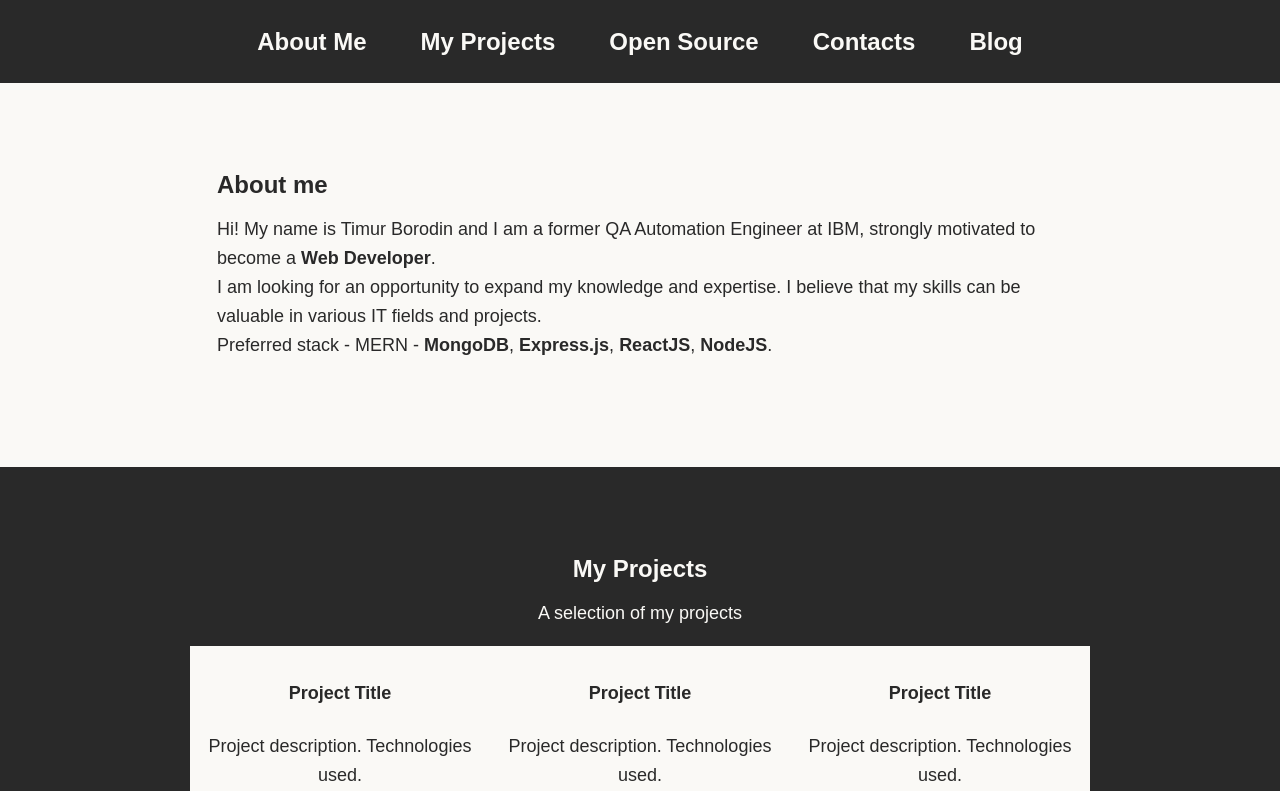
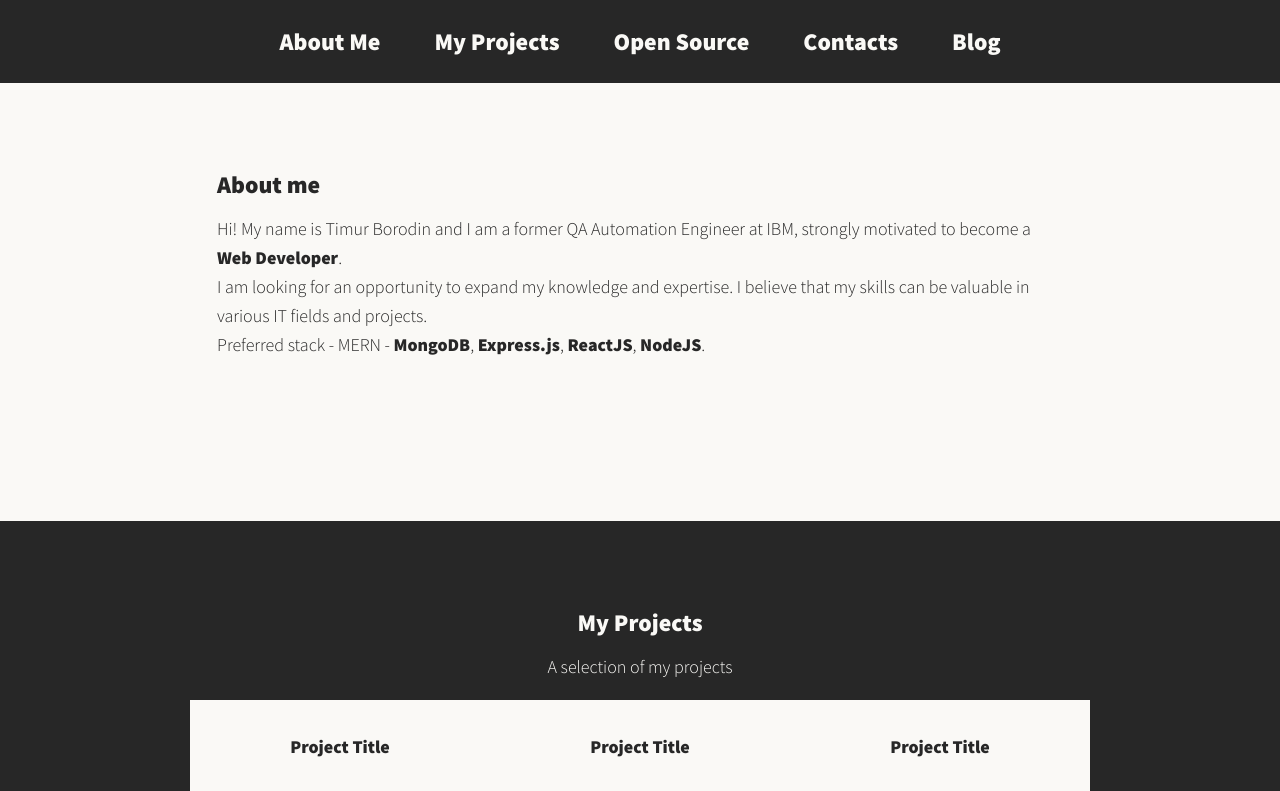
Before and after one commit to De1ain/de1ain.github.io, a Next.js app: page / in a window 1280 px wide. Shown: the top 791 px of the page. Built offline with nearby package versions, Linux system fonts and the light colour scheme.

Commit message:
Global styles changes - font fixed, section padding, black color shade changed.

```diff
--- a/styles/globals.css
+++ b/styles/globals.css
@@ -1,18 +1,19 @@
+@import url("https://fonts.googleapis.com/css?family=Source+Sans+Pro:200,300,900&display=swap");
+
 * {
   box-sizing: border-box;
 }
-
-@import url("https://fonts.googleapis.com/css?family=Source+Sans+Pro:300,900&display=swap");
 
 :root {
   --ff-primary: "Source Sans Pro", sans-serif;
   --ff-secondary: "Source Sans Pro", monospace;
 
+  --fw-slim: 200;
   --fw-reg: 300;
   --fw-bold: 900;
 
   --color-light: #faf9f6;
-  --color-dark: #292929;
+  --color-dark: #272727;
   --color-off-white: #f0efeb;
   /* --color-accent: #ffd000; */
   /* --color-accent: #f1c40f; */
@@ -43,14 +44,14 @@
 body {
   background: var(--color-light);
   color: var(--color-dark);
-  margin: 0;
   font-family: var(--ff-primary);
   font-size: var(--fs-body);
   line-height: 1.6;
+  margin: 0;
 }
 
 section {
-  padding: 5em 1.5em;
+  padding: 5em 1.5em 8em;
 }
 
 strong {
```
